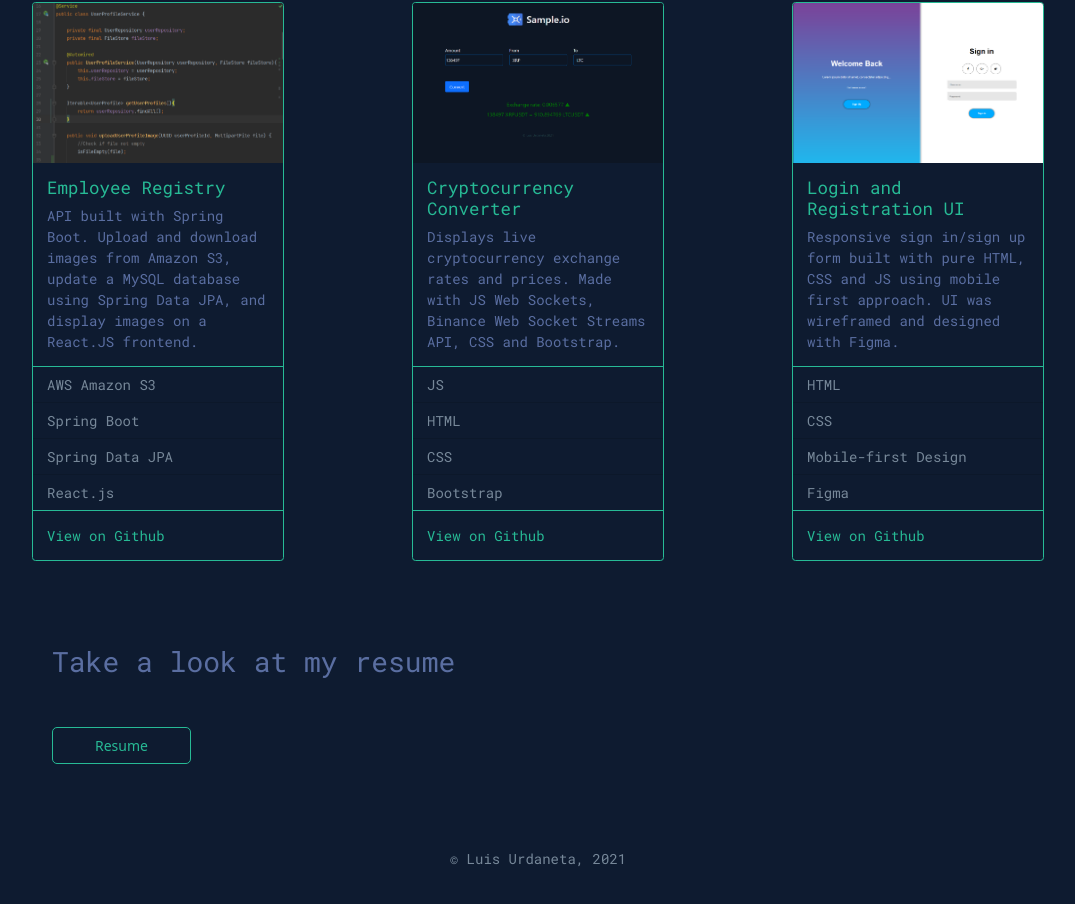
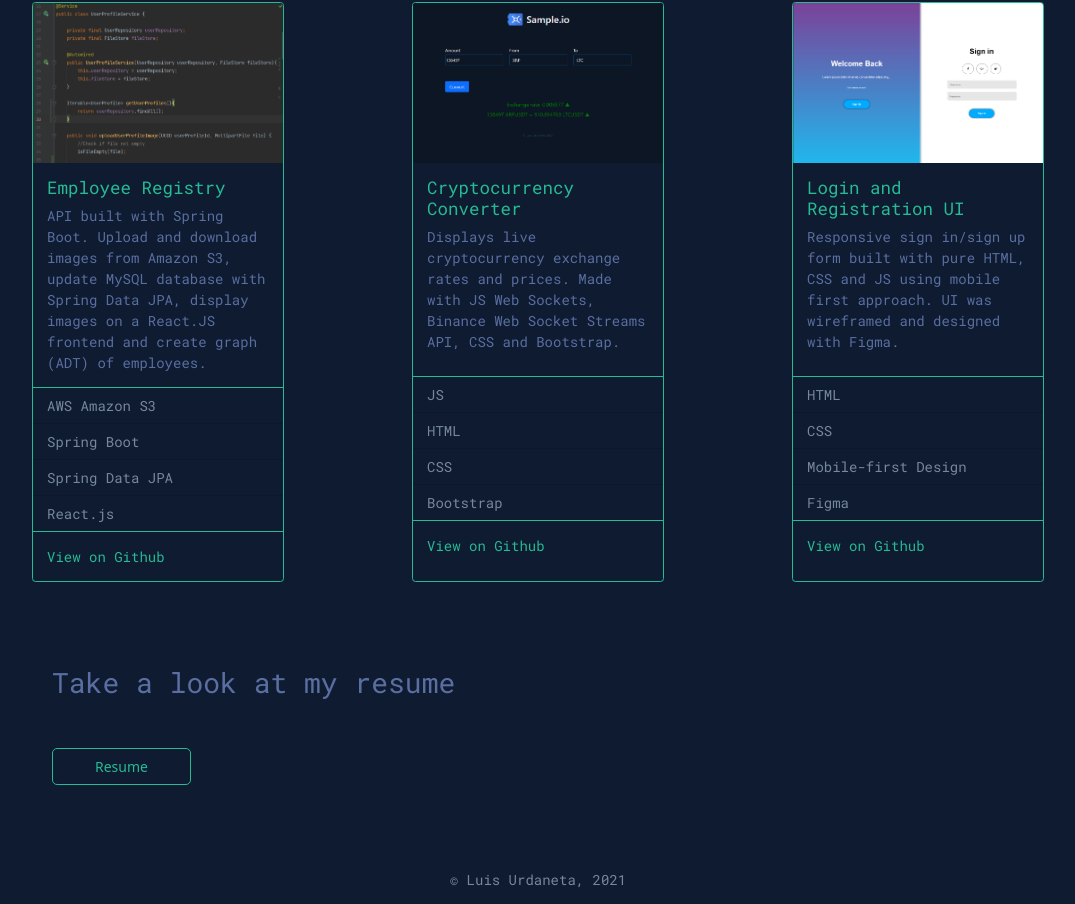
Before and after one commit to luisurdanetaw/Portfolio, a plain HTML site: page index.html in a window 1280 px wide. Shown: the part 856-1760 px from the top of the page, without its empty margins (102-1177 px from the left). Before the commit the page ends 1739 px from the top, so only its background shows below. Drawn offline with nearby package versions, Linux system fonts and the light colour scheme.

Commit message:
changed card text

```diff
--- a/index.html
+++ b/index.html
@@ -76,7 +76,7 @@
             <div class="card-body">
               <h5 class="card-title">Employee Registry</h5>
               <p class="card-text"> API built with Spring Boot. Upload and download images from Amazon S3,
-                update a MySQL database using Spring Data JPA, and display images on a React.JS frontend.</p>
+                update MySQL database with Spring Data JPA, display images on a React.JS frontend and create graph (ADT) of employees.</p>
             </div>
             <ul class="list-group list-group-flush">
               <li class="list-group-item">AWS Amazon S3</li>
```
